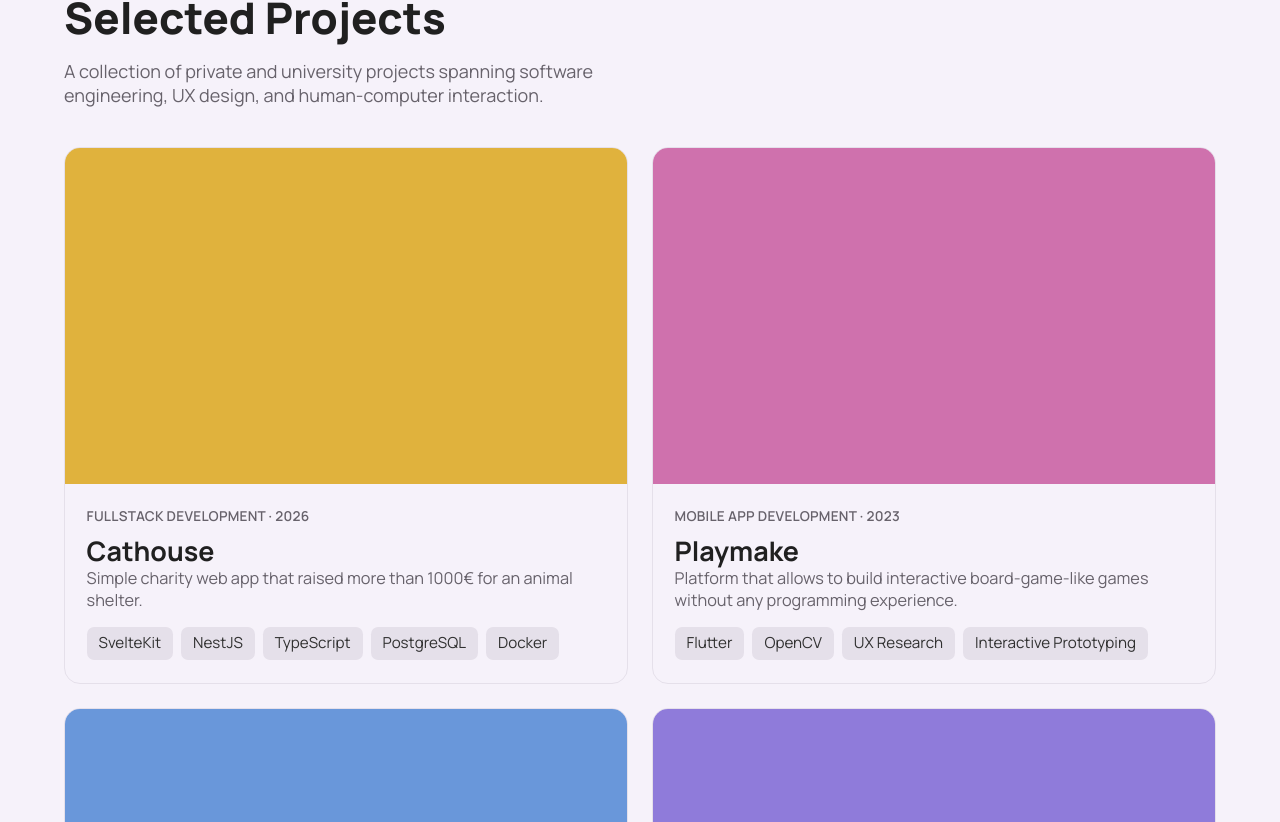
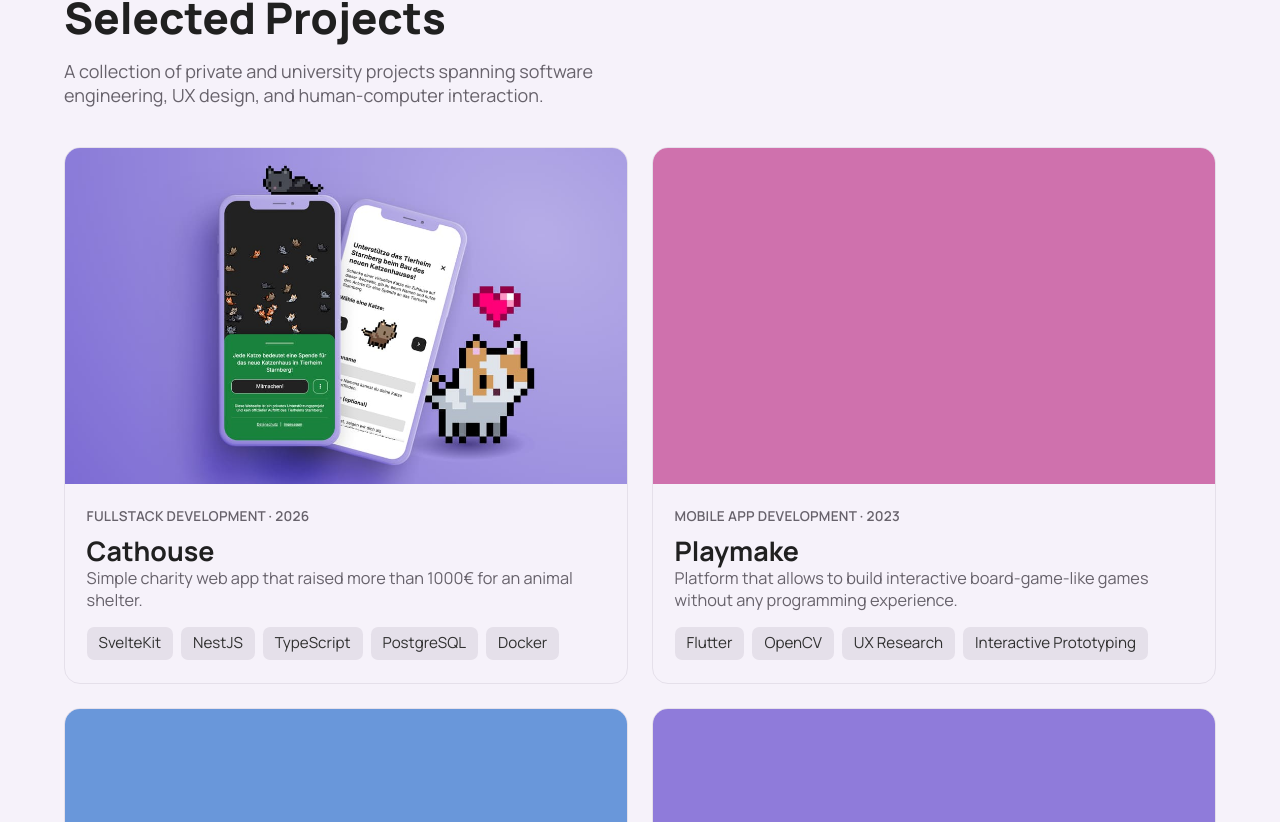
Before and after one commit to vseup/Portfolio, an Angular app: page / in a window 1280 px wide. Shown: the part 838-1660 px from the top of the page. Built offline with nearby package versions, Linux system fonts and the light colour scheme.

Commit message:
home: added project preview picture

```diff
--- a/src/app/pages/home/home.page.ts
+++ b/src/app/pages/home/home.page.ts
@@ -20,6 +20,12 @@ export class HomePage {
         'Simple charity web app that raised more than 1000€ for an animal shelter.',
       tags: ['SvelteKit', 'NestJS', 'TypeScript', 'PostgreSQL', 'Docker'],
       toneClass: 'tone-sun',
+      previewImage: {
+        src: '/images/projects/cathouse/cathouse-preview.jpg',
+        alt: 'Cathouse project preview showing the charity web app interface.',
+        width: 1280,
+        height: 786,
+      },
     },
     {
       area: 'Mobile App Development',
--- a/src/app/pages/home/project-card/project-card.component.html
+++ b/src/app/pages/home/project-card/project-card.component.html
@@ -1,5 +1,16 @@
 <article class="project-card">
-  <div [class]="'card-cover ' + project().toneClass"></div>
+  @if (project().previewImage; as image) {
+    <div class="card-cover card-cover-image">
+      <img
+        [ngSrc]="image.src"
+        [alt]="image.alt"
+        [width]="image.width"
+        [height]="image.height"
+      />
+    </div>
+  } @else {
+    <div [class]="'card-cover ' + project().toneClass"></div>
+  }
   <div class="card-body">
     <p class="card-area">{{ project().area }} · {{ project().period }}</p>
     <h3>{{ project().title }}</h3>
--- a/src/app/pages/home/project-card/project-card.component.scss
+++ b/src/app/pages/home/project-card/project-card.component.scss
@@ -8,6 +8,21 @@
 
 .card-cover {
   height: 21rem;
+}
+
+.card-cover-image {
+  overflow: hidden;
+}
+
+.card-cover-image img {
+  width: 100%;
+  height: 100%;
+  object-fit: cover;
+  transition: transform 240ms ease;
+}
+
+.project-card:hover .card-cover-image img {
+  transform: scale(1.04);
 }
 
 .tone-sun {
@@ -77,3 +92,13 @@
   font-size: var(--text-size-sm);
   padding: 0.3rem 0.75rem;
 }
+
+@media (prefers-reduced-motion: reduce) {
+  .card-cover-image img {
+    transition: none;
+  }
+
+  .project-card:hover .card-cover-image img {
+    transform: none;
+  }
+}
```
Also changed, not shown: src/app/pages/home/project-card/project-card.component.ts (+10 -0 lines), public/images/projects/cathouse/cathouse-preview.jpg (added).
